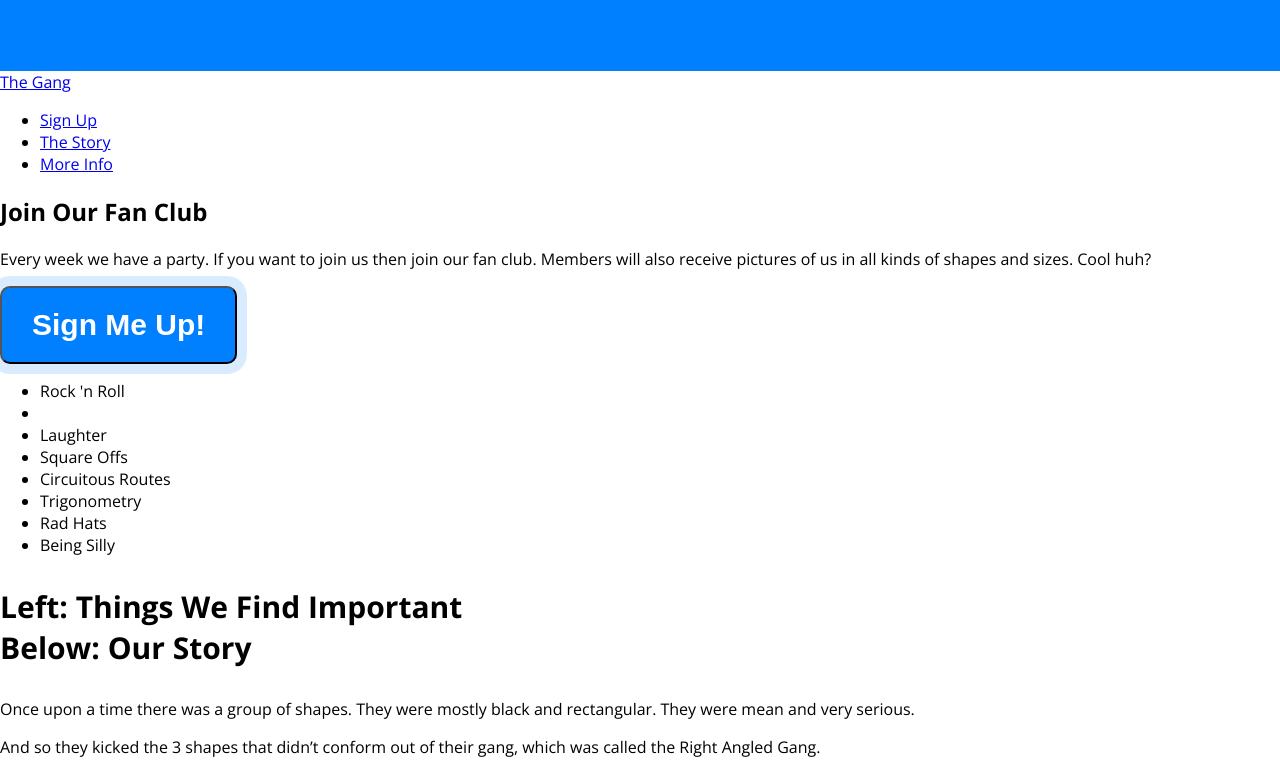
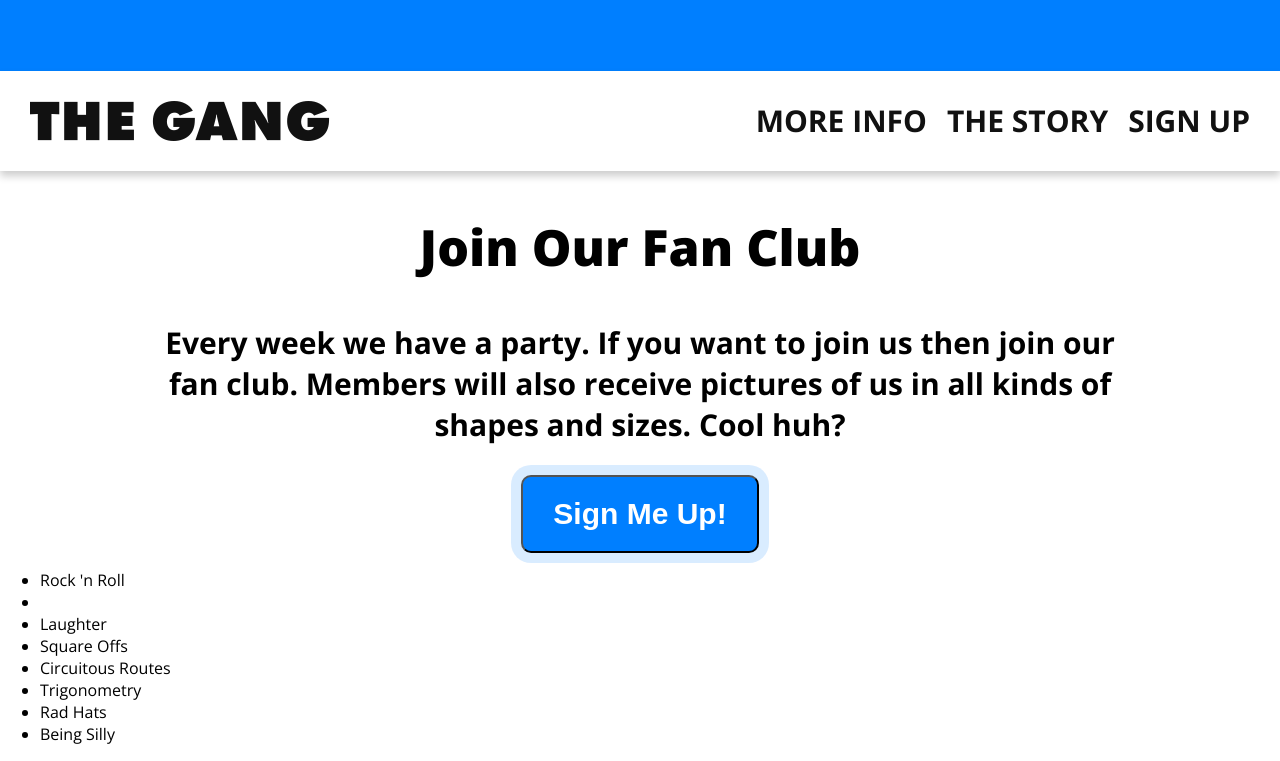
Before and after one commit to mrra/the-gang, a plain HTML site: page index.html in a window 1280 px wide. Shown: the part 729-1490 px from the top of the page. Drawn offline with nearby package versions, Linux system fonts and the light colour scheme.

Commit message:
Nav and read more styling
Also did some HTML changes!

```diff
--- a/index.html
+++ b/index.html
@@ -21,6 +21,7 @@
 		<div class="character2"></div>
 		<div class="character3"></div>
 	</div>
+	<div id="more-info"></div>
 	<nav>
 		<a href="#" class="logo">The Gang</a>
 		<ul>
@@ -29,10 +30,12 @@
 			<li><a href="#more-info">More Info</a></li>
 		</ul>
 	</nav>
-	<div class="more-info" id="more-info">
-		<h2>Join Our Fan Club</h2>
-		<p>Every week we have <span class="highlight">a party.</span> If you want to join us then join our fan club. Members will also receive pictures of us in all kinds of shapes and sizes. Cool huh?</p>
-		<button class="cta">Sign Me Up!</button>
+	<div class="more-info">
+		<div class="wrapper">
+			<h2>Join Our Fan Club</h2>
+			<p>Every week we have <span class="highlight">a party.</span> If you want to join us then join our fan club. Members will also receive pictures of us in all kinds of shapes and sizes. Cool huh?</p>
+			<button class="cta">Sign Me Up!</button>
+		</div>
 	</div>
 	<div class="sep"></div>
 	<div class="story" id="story">
--- a/style.css
+++ b/style.css
@@ -11,6 +11,11 @@ h1{
 	font-size: 50px;
 }
 
+h2{
+	font-weight: 800;
+	font-size: 50px;
+}
+
 h3{
 	font-weight: bold;
 	font-size: 30px;
@@ -19,6 +24,12 @@ h3{
 h4{
 	font-weight: bold;
 	font-size: 20px;
+}
+
+p{
+	font-weight: bold;
+	font-size: 30px;
+	margin: 30px 0;
 }
 
 .wrapper{
@@ -96,21 +107,63 @@ button.cta.alt{
 	box-shadow: 0 0 0 10px rgba(0,0,0,.15);
 }
 
+nav{
+	height: 100px;
+	background-color: white;
+	box-shadow: 0 5px 8px rgba(0,0,0,.2);
+	position: sticky;
+	top: 0;
+}
+
+nav .logo{
+	display: block;
+	width: 300px;
+	height: 40px;
+	position: absolute; top: 50%; left: 0;
+	margin-top: -20px;
+	margin-left: 30px;
+	background: url(img/logo.png) no-repeat 0 0;
+	background-size: 100%;
+	overflow: hidden;
+	text-indent: -999px;
+}
+
+nav ul{
+	padding: 0;
+	margin: 0 20px 0 0;
+}
+
+nav ul li{
+	margin: 0;
+	padding: 0;
+	display: block;
+	float: right;
+}
+
+nav ul li a{
+	display: block;
+	height: 100%;
+	box-sizing: border-box;
+	font-size: 30px;
+	text-transform: uppercase;
+	font-weight: bold;
+	color: #111111;
+	text-decoration: none;
+	padding: 35px 10px;
+	line-height: 30px;
+}
+
+.more-info{
+	text-align: center;
+}
+
+
 /*
 
-<div class="hero-banner">
-	<div class="wrapper">
-		<h4>Rich from <a href="https://taptapkaboom.com">Tap Tap Kaboom</a> presents</h4>
-		<h1>The Silliest &amp;<br/>
-			Most Awesome Gang<br/>
-			In The World!</h1>
-			<h3>It’s Circle Guy, Hat Guy &amp; Red Guy.<br/>
-			They’re the best of friends.</h3>
-			<a class="cta alt" href="#more-info">Read More</a>
+<div class="more-info" id="more-info">
+		<h2>Join Our Fan Club</h2>
+		<p>Every week we have <span class="highlight">a party.</span> If you want to join us then join our fan club. Members will also receive pictures of us in all kinds of shapes and sizes. Cool huh?</p>
+		<button class="cta">Sign Me Up!</button>
 	</div>
-	<div class="character1"></div>
-	<div class="character2"></div>
-	<div class="character3"></div>
-</div>
 
  */
```
